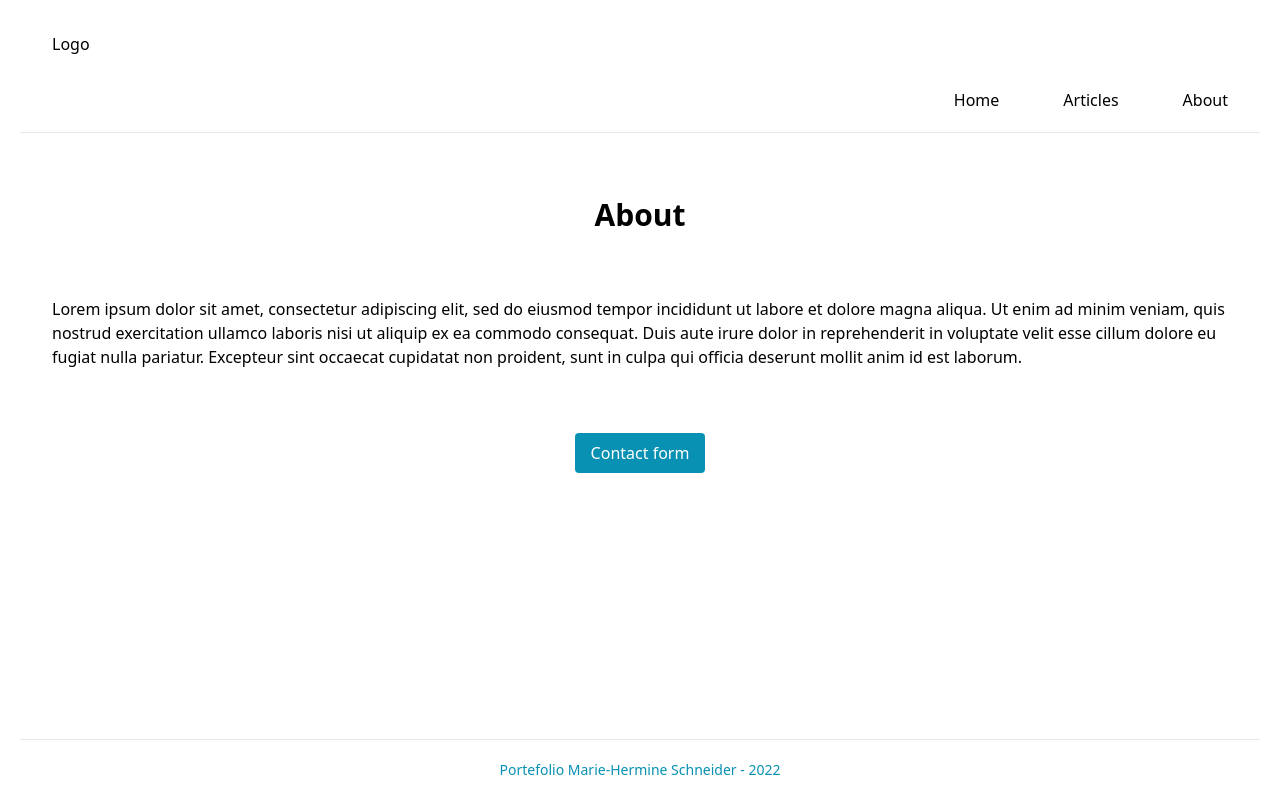
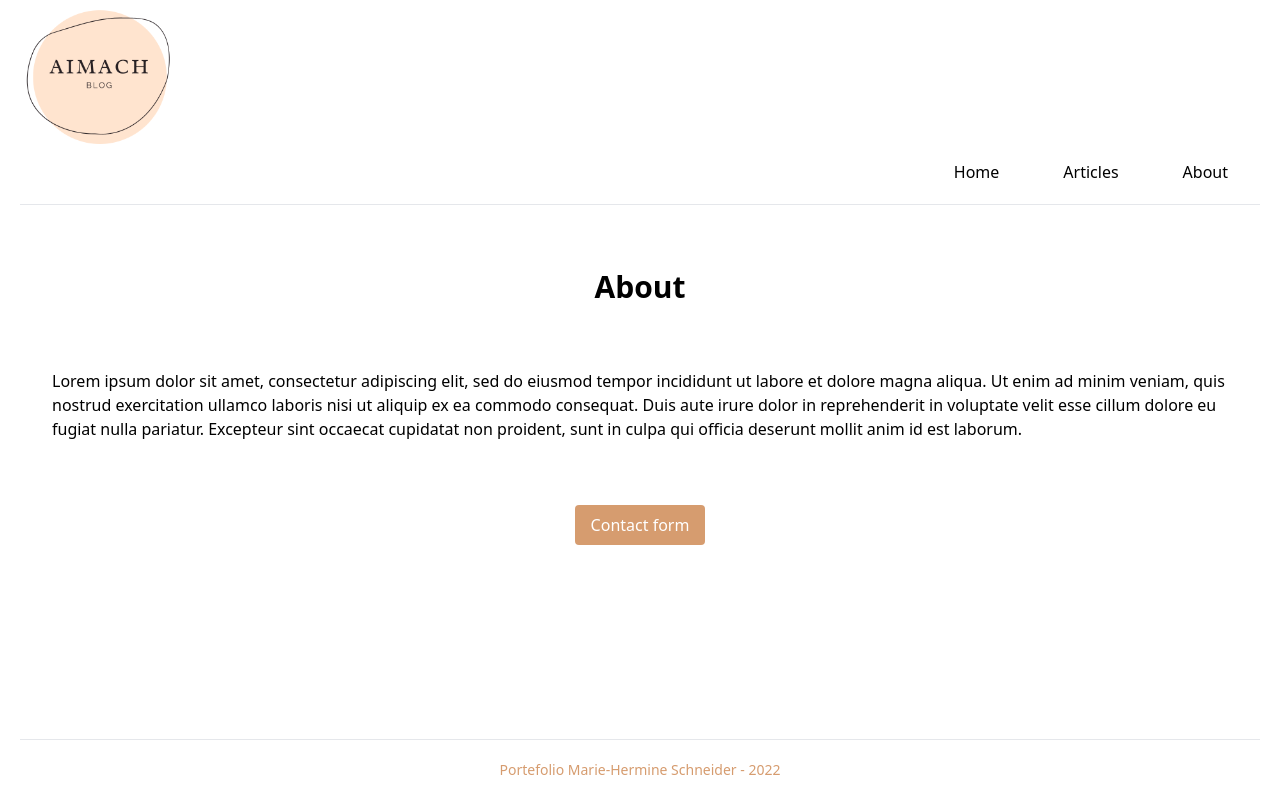
Before and after one commit to aimach/PF_blog, a Next.js app: page /about in a window 1280 px wide. Built offline with nearby package versions, Linux system fonts and the light colour scheme.

Commit message:
add modal contact form in About.js - contact form not working

```diff
--- a/components/Footer.js
+++ b/components/Footer.js
@@ -1,6 +1,6 @@
 const Footer = () => {
   return (
-    <div className="text-cyan-600 text-sm">
+    <div className="text-primary-color text-sm">
       <div className="py-5"><a href='https://github.com/aimach' target='_blank' rel="noreferrer">
         Portefolio Marie-Hermine Schneider - 2022
       </a></div>
--- /dev/null
+++ b/components/Modal.js
@@ -0,0 +1,31 @@
+const Modal = ({ open, onClose }) => {
+  if (!open) return null
+  return (
+    <>
+
+      <div className="w-screen h-screen bg-slate-500/75 fixed top-0" onClick={onClose}>
+      </div>
+      <div className="border rounded bg-white w-3/5 h-fit p-3 fixed  top-20 shadow-md">
+        <form className="flex flex-col mx-8">
+          <h1 className="text-2xl pb-5">Contact form</h1>
+          <label for="fname">First Name</label>
+          <input type="text" id="fname" name="firstname" placeholder="Your name.." className="border rounded my-3 p-2" />
+
+          <label for="lname">Last Name</label>
+          <input type="text" id="lname" name="lastname" placeholder="Your last name.." className="border rounded my-3 p-2" />
+
+          <label for="email">Email</label>
+          <input type='email' id="email" name="email" className="border rounded my-3 p-2" />
+
+          <label for="subject">Subject</label>
+          <textarea id="subject" name="subject" placeholder="Write something.." className="border rounded my-3 p-2" ></textarea>
+
+          <input type="submit" value="Submit" className='bg-primary-color hover:bg-[#C2753A] text-white py-2 px-4 rounded my-8 w-1/5' />
+        </form>
+        <button onClick={onClose} className="absolute top-3 right-5 text-slate-500">X</button>
+      </div>
+    </>
+  );
+}
+
+export default Modal;
--- a/components/Navbar.js
+++ b/components/Navbar.js
@@ -1,19 +1,23 @@
 import Link from "next/link";
+import logo from "../public/logo.png"
 
 const NavBar = () => {
+  console.log(logo)
   return (
     <nav className="">
-      <div className="logo p-8">
-        <h1>Logo</h1>
+      <div className="logo">
+        <Link href={'/'}>
+          <img src={logo.src} alt='logo' className="w-40" />
+        </Link>
       </div>
       <ul className="flex flex-row justify-end border-b pb-5">
-        <li className="px-8 hover:text-cyan-600">
+        <li className="px-8 hover:text-primary-color">
           <Link href={'/'}>Home</Link>
         </li>
-        <li className="px-8 hover:text-cyan-600">
+        <li className="px-8 hover:text-primary-color">
           <Link href={`/articles`}>Articles</Link>
         </li>
-        <li className="px-8 hover:text-cyan-600">
+        <li className="px-8 hover:text-primary-color">
           <Link href={'/about'}>About</Link>
         </li>
       </ul>
--- a/pages/about.js
+++ b/pages/about.js
@@ -1,13 +1,14 @@
-import Link from "next/link";
+import { useState } from 'react';
+import Modal from "../components/Modal";
 
 const About = () => {
+  const [openModal, setOpenModal] = useState(false);
   return (
     <div className='flex flex-col items-center my-8'>
       <h1 className='text-3xl font-bold my-8'>About</h1>
       <p className='m-8'>Lorem ipsum dolor sit amet, consectetur adipiscing elit, sed do eiusmod tempor incididunt ut labore et dolore magna aliqua. Ut enim ad minim veniam, quis nostrud exercitation ullamco laboris nisi ut aliquip ex ea commodo consequat. Duis aute irure dolor in reprehenderit in voluptate velit esse cillum dolore eu fugiat nulla pariatur. Excepteur sint occaecat cupidatat non proident, sunt in culpa qui officia deserunt mollit anim id est laborum.</p>
-      <Link href='/articles'>
-        <button type='button' className='bg-cyan-600 hover:bg-cyan-700 text-white py-2 px-4 rounded my-8'>Contact form</button>
-      </Link>
+      <button type='button' onClick={() => setOpenModal(true)} className='bg-primary-color hover:bg-[#C2753A] text-white py-2 px-4 rounded my-8'>Contact form</button>
+      <Modal open={openModal} onClose={() => setOpenModal(false)} />
     </div>
   );
 }
--- a/pages/articles/index.js
+++ b/pages/articles/index.js
@@ -5,7 +5,7 @@ const Test = ({ posts }) => {
     <>
       <div className='flex flex-row flex-wrap justify-center'>
         {posts.map((post, key) =>
-          <div key={key} className='flex flex-col rounded-md w-1/5 text-center m-10 border hover:text-cyan-600 hover:border-cyan-600'>
+          <div key={key} className='flex flex-col rounded-md w-1/5 text-center m-10 border hover:text-primary-color hover:border-primary-color'>
             <Link href={`/articles/${post.id}`}>
               <img src='https://picsum.photos/300/200' alt='random img' className='rounded' />
               <div>
--- a/pages/index.js
+++ b/pages/index.js
@@ -15,7 +15,7 @@ export default function Home({ posts }) {
         <h1 className='text-3xl font-bold my-8'>Homepage</h1>
         <p className='m-8'>Lorem ipsum dolor sit amet, consectetur adipiscing elit, sed do eiusmod tempor incididunt ut labore et dolore magna aliqua. Ut enim ad minim veniam, quis nostrud exercitation ullamco laboris nisi ut aliquip ex ea commodo consequat. Duis aute irure dolor in reprehenderit in voluptate velit esse cillum dolore eu fugiat nulla pariatur. Excepteur sint occaecat cupidatat non proident, sunt in culpa qui officia deserunt mollit anim id est laborum.</p>
         <Link href='/articles'>
-          <button type='button' className='bg-cyan-600 hover:bg-cyan-700 text-white py-2 px-4 rounded my-8'>See articles</button>
+          <button type='button' className='bg-primary-color hover:bg-[#C2753A] text-white py-2 px-4 rounded my-8'>See articles</button>
         </Link>
       </div>
     </>
--- a/tailwind.config.js
+++ b/tailwind.config.js
@@ -6,6 +6,9 @@ module.exports = {
   ],
   theme: {
     extend: {
+      colors: {
+        'primary-color': '#D69C6F',
+      }
     },
   },
   plugins: [],
```
Also changed, not shown: public/logo.png (added), 1 other file (tests, documents, lock files or other folders).
